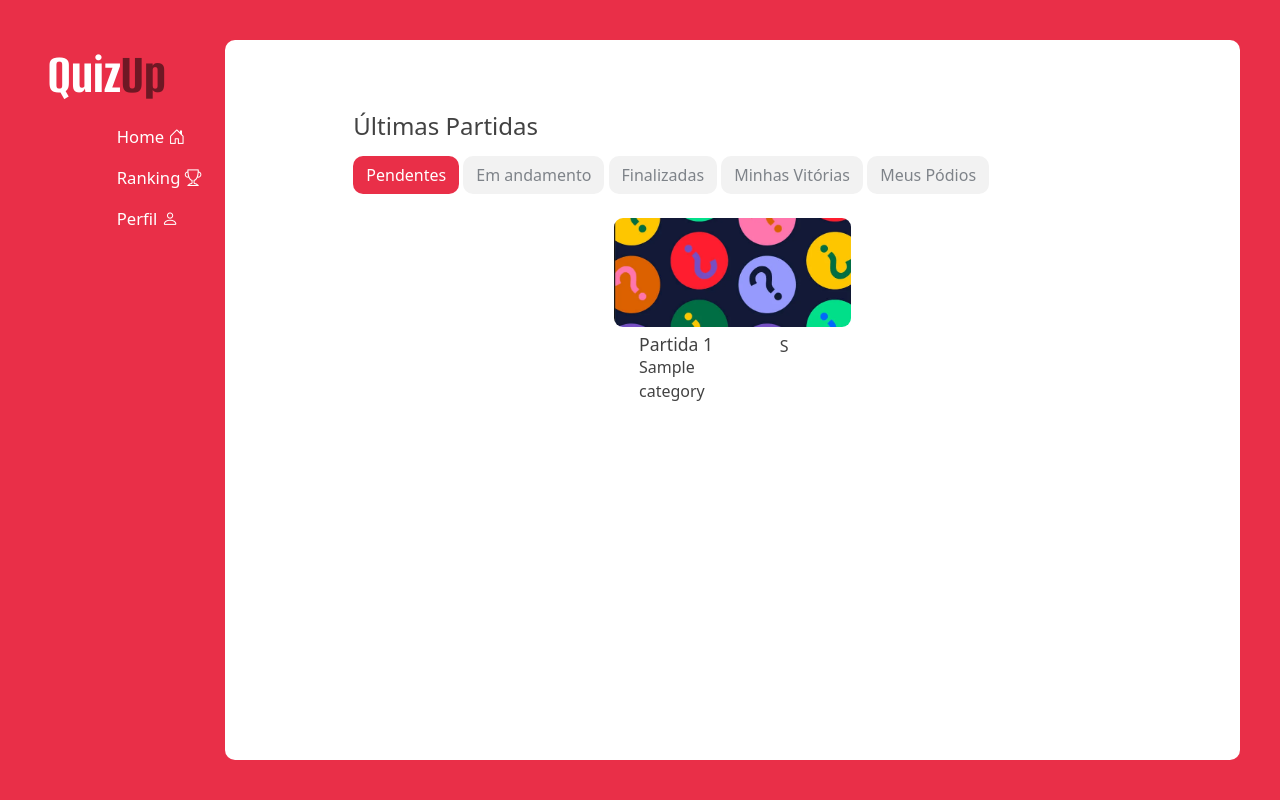
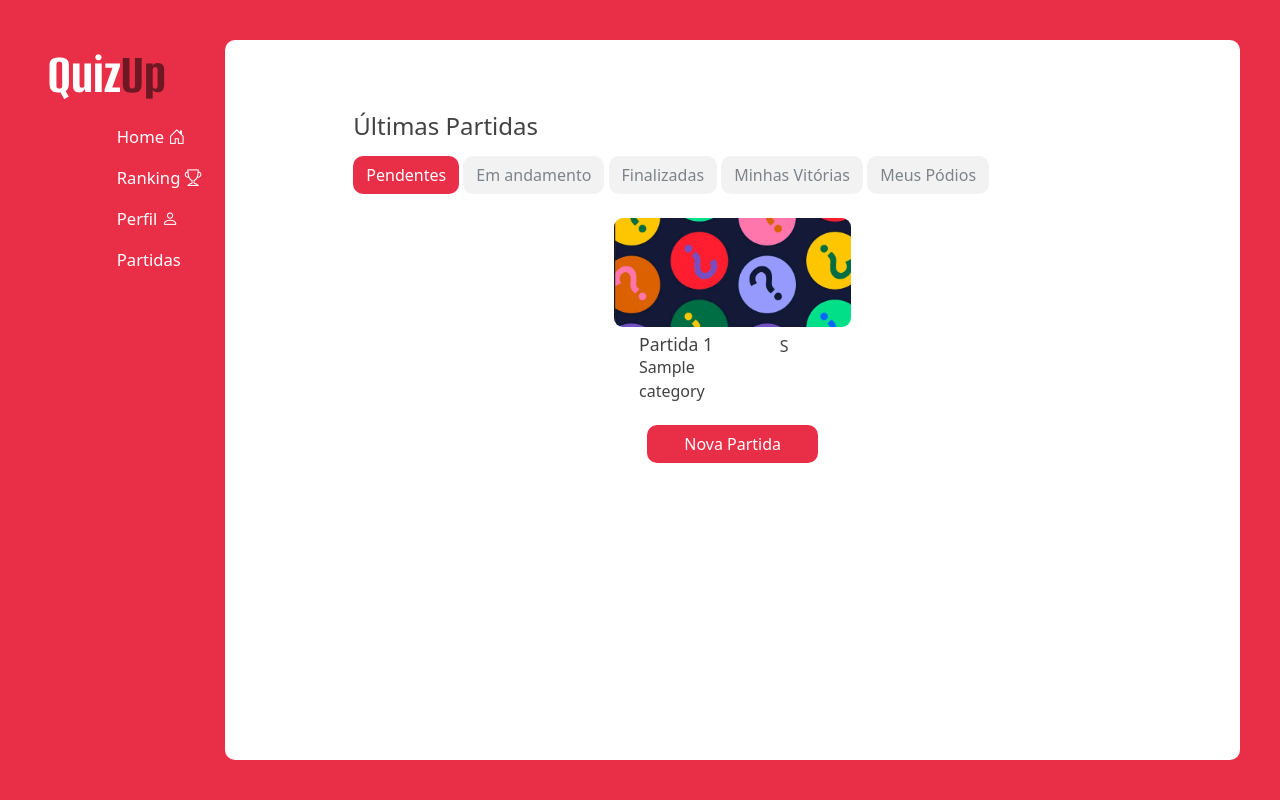
Before and after one commit to HPedroSilva/quizup, a Django app: page /mainapp/ in a window 1280 px wide. Run offline with Django 4.2, Linux system fonts and the light colour scheme; a user stored in the database is signed in; tables that the repository leaves empty hold one stand-in row (values such as "Sample post").

Commit message:
Configuração de links e adição de botão de nova partida na página principal.

```diff
--- a/mainApp/templates/base.html
+++ b/mainApp/templates/base.html
@@ -45,6 +45,15 @@
                 #box-board {
                     padding-right: 5vh;
                 }
+                .btn {
+                    background-color: #E92F48;
+                    color: white;
+                    border-radius: 10px;
+                }
+                .btn:hover {
+                    background-color: #741C28;
+                    color: white;
+                }
             </style>
         {% endblock statics %}
     </head>
--- a/mainApp/templates/home.html
+++ b/mainApp/templates/home.html
@@ -88,6 +88,11 @@
             </div>
         {% endfor %}
     </div>
+    <div class="row justify-content-center">
+        <div class="col-md-3">
+            <a class="btn w-100" href="{% url 'mainapp:create_match' %}">Nova Partida</a>
+        </div>
+    </div>
 {% endblock box_board %}
 
 {% block content %}
@@ -98,13 +103,16 @@
                     <h1 class="quizup">Quiz<span>Up</span></h1>
                     <ul class="navbar-nav">
                         <li class="nav-item">
-                            <a class="nav-link" href="#">Home <i class="bi bi-house-door"></i></a>
+                            <a class="nav-link" href="{% url 'mainapp:home' %}">Home <i class="bi bi-house-door"></i></a>
                         </li>
                         <li class="nav-item">
                             <a class="nav-link" href="#">Ranking <i class="bi bi-trophy"></i></a>
                         </li>
                         <li class="nav-item">
                             <a class="nav-link" href="#">Perfil <i class="bi bi-person"></i></a>
+                        </li>
+                        <li class="nav-item">
+                            <a class="nav-link" href="{% url 'mainapp:user_matches' %}">Partidas</a>
                         </li>
                     </ul>
                 </nav>
```
